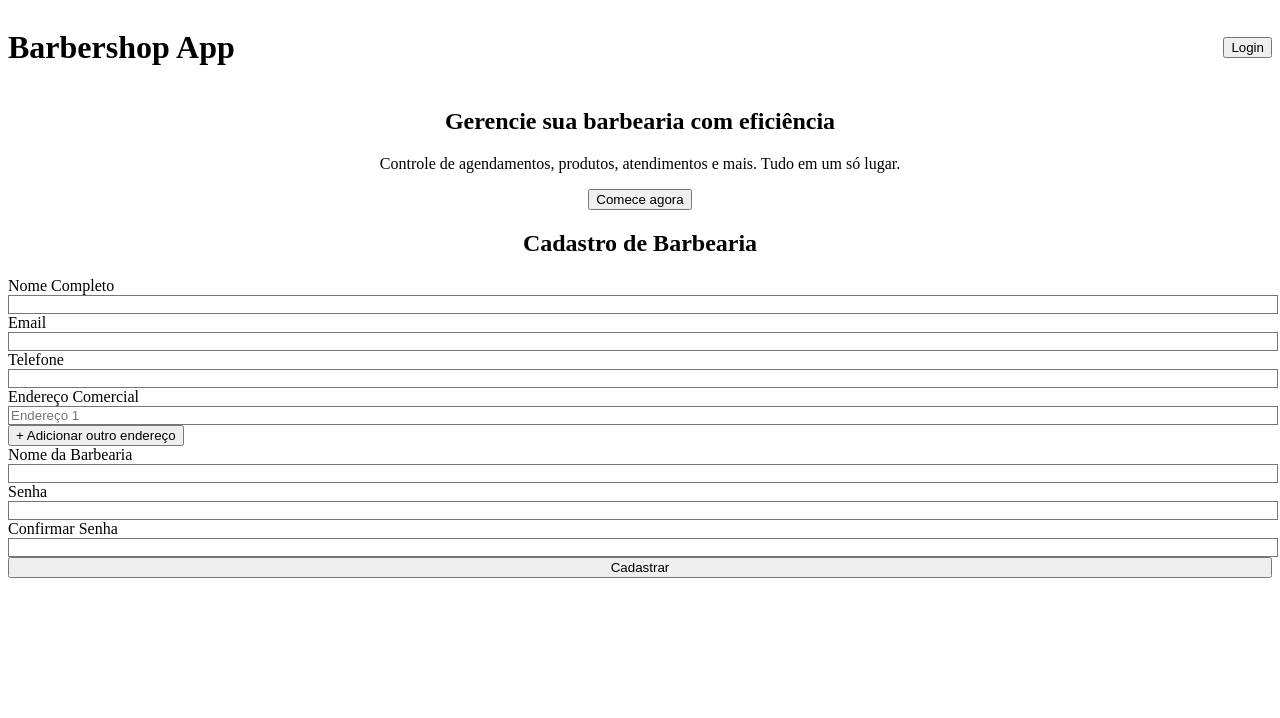
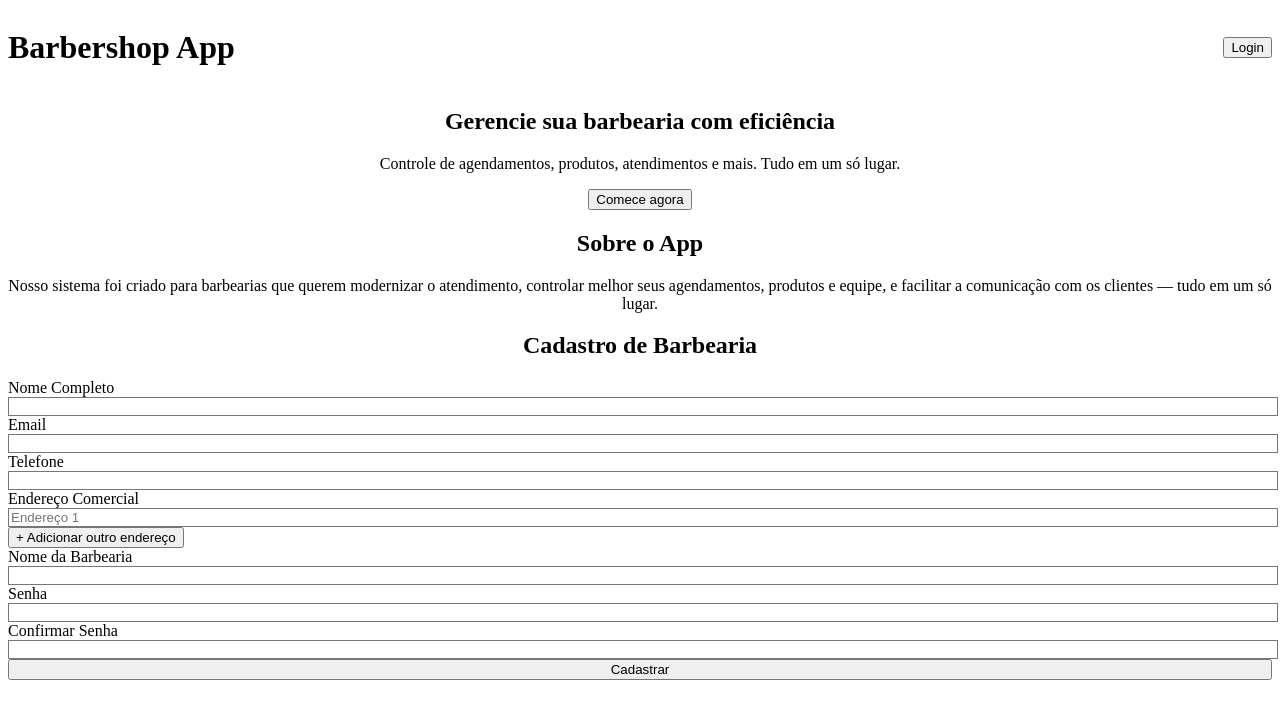
Before and after one commit to Thelucasdias/barber-shop, a Next.js app: page / in a window 1280 px wide. Shown: the top 718 px of the page. Built offline with nearby package versions, Linux system fonts and the light colour scheme; no server answers.

Commit message:
about section

```diff
--- /dev/null
+++ b/src/components/AboutSection.tsx
@@ -0,0 +1,16 @@
+"use client";
+
+import React from "react";
+
+export default function AboutSection() {
+  return (
+    <section>
+      <h2 className="text-3xl font-bold mb-4 text-center">Sobre o App</h2>
+      <p className="max-w-xs text-center">
+        Nosso sistema foi criado para barbearias que querem modernizar o
+        atendimento, controlar melhor seus agendamentos, produtos e equipe, e
+        facilitar a comunicação com os clientes — tudo em um só lugar.
+      </p>
+    </section>
+  );
+}
--- a/src/pages/index.tsx
+++ b/src/pages/index.tsx
@@ -5,6 +5,7 @@ import { Session } from "next-auth";
 import Header from "@/components/Header";
 import HeroSection from "@/components/HeroSection";
 import SignupSection from "@/components/SignupSection";
+import AboutSection from "@/components/AboutSection";
 
 interface HomeProps {
   session: Session | null;
@@ -25,6 +26,7 @@ export default function Home({ session }: HomeProps) {
     <main>
       <Header session={session} />
       <HeroSection session={session} />
+      <AboutSection />
       <SignupSection />
     </main>
   );
```
